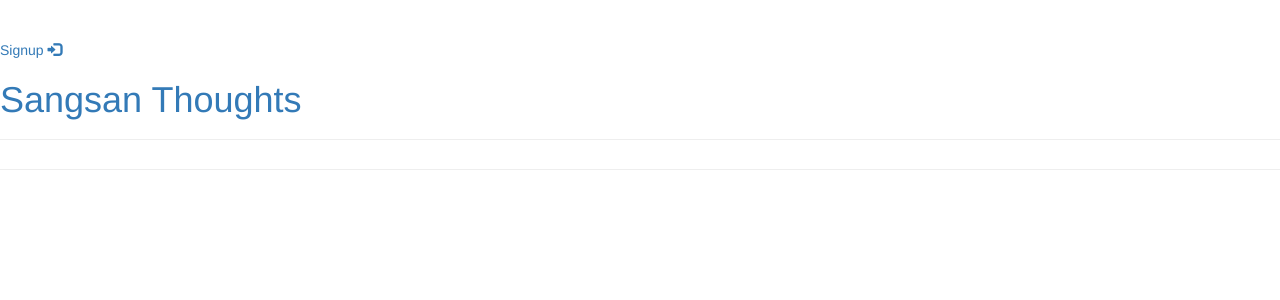
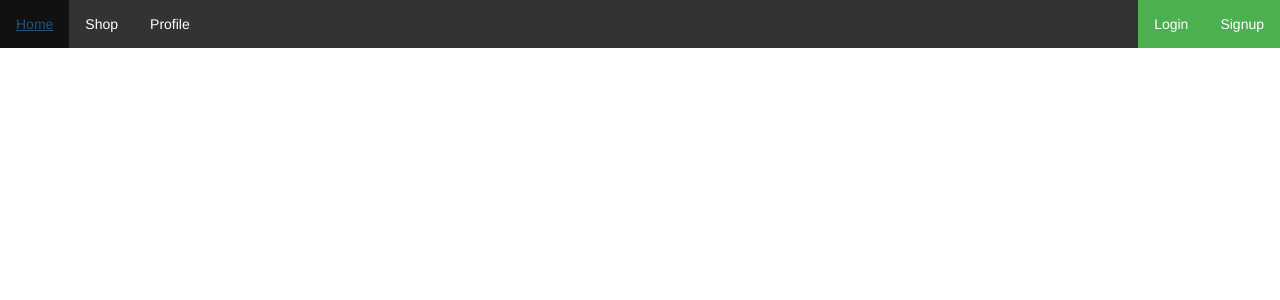
Before and after one commit to Silcrow/shopgame, a Django app: template shop/templates/base.html in a window 1280 px wide. Shown: the top 300 px of the page. Run offline with Django 3.2, Linux system fonts and the light colour scheme; the template is opened without the code that fills it, so the values that code supplies are empty; some libraries are stand-ins or nearby versions.

Commit message:
Add shop homepage

```diff
--- a/mysite/settings.py
+++ b/mysite/settings.py
@@ -118,4 +118,4 @@ USE_TZ = True
 # https://docs.djangoproject.com/en/2.2/howto/static-files/
 
 STATIC_URL = '/static/'
-STATIC_ROOT = os.path.join(BASE_DIR, 'static')
+STATIC_ROOT = os.path.join(BASE_DIR, '../shop/static')
--- a/mysite/urls.py
+++ b/mysite/urls.py
@@ -1,21 +1,8 @@
-"""mysite URL Configuration
-
-The `urlpatterns` list routes URLs to views. For more information please see:
-    https://docs.djangoproject.com/en/2.2/topics/http/urls/
-Examples:
-Function views
-    1. Add an import:  from my_app import views
-    2. Add a URL to urlpatterns:  path('', views.home, name='home')
-Class-based views
-    1. Add an import:  from other_app.views import Home
-    2. Add a URL to urlpatterns:  path('', Home.as_view(), name='home')
-Including another URLconf
-    1. Import the include() function: from django.urls import include, path
-    2. Add a URL to urlpatterns:  path('blog/', include('blog.urls'))
-"""
 from django.contrib import admin
-from django.urls import path
+from django.urls import path, include
+import shop
 
 urlpatterns = [
     path('admin/', admin.site.urls),
+    path('', include('shop.urls')),
 ]
--- a/shop/static/css/base.css
+++ b/shop/static/css/base.css
@@ -69,6 +58,30 @@ h4 {
     background-color: #C25100;
 }
 
-.comment {
-    margin: 20px 0px 20px 20px;
+ul {
+  list-style-type: none;
+  margin: 0;
+  padding: 0;
+  overflow: hidden;
+  background-color: #333;
 }
+
+li {
+  float: left;
+}
+
+li a {
+  display: block;
+  color: white;
+  text-align: center;
+  padding: 14px 16px;
+  text-decoration: none;
+}
+
+li a:hover:not(.active) {
+  background-color: #111;
+}
+
+.active {
+  background-color: #4CAF50;
+}
--- a/shop/templates/base.html
+++ b/shop/templates/base.html
@@ -2,25 +2,20 @@
 {% load static %}
 <html>
     <head>
-        <title>Sangsan Thoughts</title>
+        <title>Shop Game</title>
         <link rel="stylesheet" href="https://maxcdn.bootstrapcdn.com/bootstrap/3.3.7/css/bootstrap.min.css">
         <link href='//fonts.googleapis.com/css?family=Lobster&subset=latin,latin-ext' rel='stylesheet' type='text/css'>
-        <link rel="stylesheet" href="{% static 'css/blog.css' %}">
+        <link rel="stylesheet" href="{% static 'css/base.css' %}">
     </head>
     <body>
-        <header class="page-header">
-            <div class="page-header">
-                {% if user.is_authenticated %}
-                <a href="{% url 'post_new' %}" class="top-menu"><span class="glyphicon glyphicon-plus"></span></a>
-                <a href="{% url 'post_draft_list' %}" class="top-menu"><span class="glyphicon glyphicon-edit"></span></a>
-                <p class="top-menu">Hello {{ user.username }} <small><a href="{% url 'logout' %}">
-                    <span class="glyphicon glyphicon-log-out"></span></a></small></p>
-                {% else %}
-                <a href="{% url 'signup' %}" class="top-menu">Signup</a>
-                <a href="{% url 'login' %}" class="top-menu"><span class="glyphicon glyphicon-log-in"></span></a>
-                {% endif %}
-                <h1><a href="/">Sangsan Thoughts</a></h1>
-            </div>
+        <header>
+            <ul>
+                <li><a href="/">Home</a></li>
+                <li><a href="/">Shop</a></li>
+                <li><a href="/">Profile</a></li>
+                <li style="float:right"><a class="active" href="/">Signup</a></li>
+                <li style="float:right"><a class="active" href="/">Login</a></li>
+            </ul>
         </header>
         <main class="content container">
             <div class="row">
--- a/shop/urls.py
+++ b/shop/urls.py
@@ -0,0 +1,7 @@
+from django.urls import path
+
+from . import views
+
+urlpatterns = [
+    path('', views.shop),
+]
```
Also changed, not shown: other parts of shop/static/css/base.css (+7 -18 lines), shop/templates/shop.html (+5 -2 lines), shop/views.py (+6 -1 lines).
